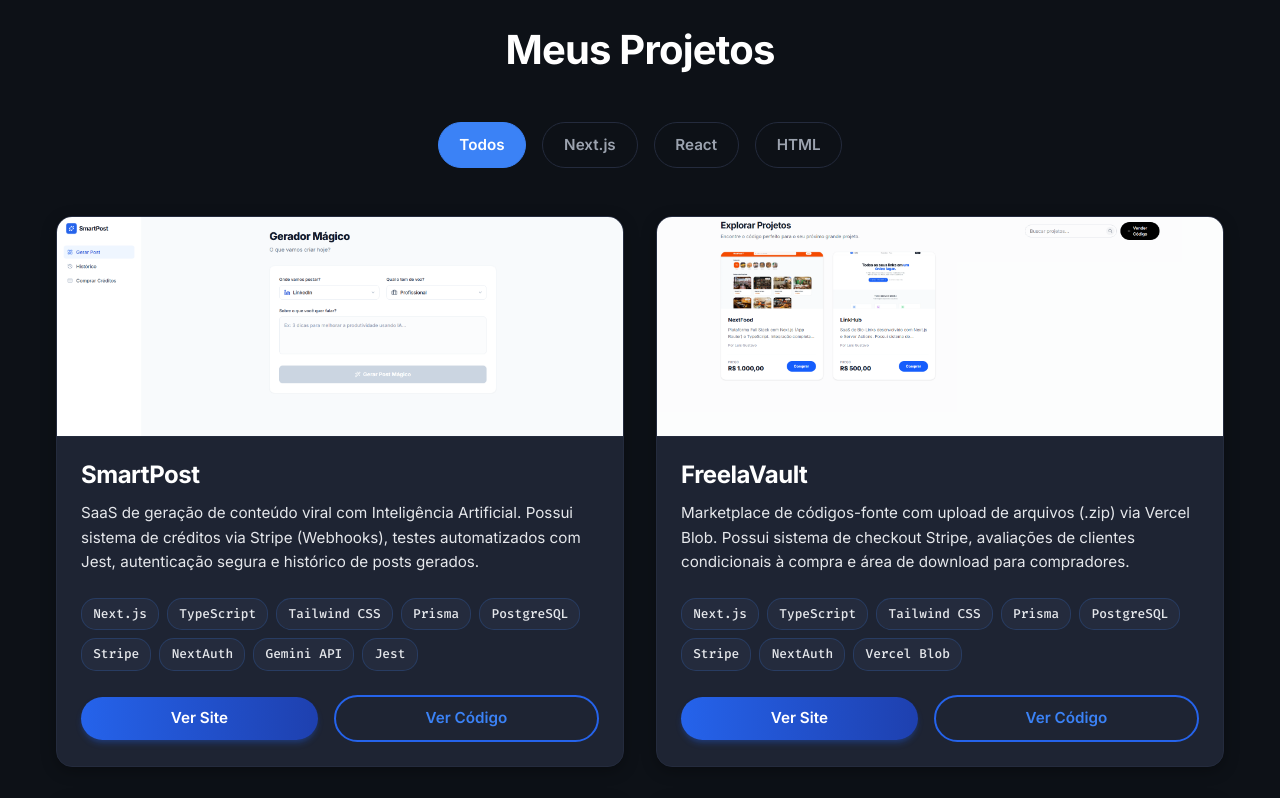
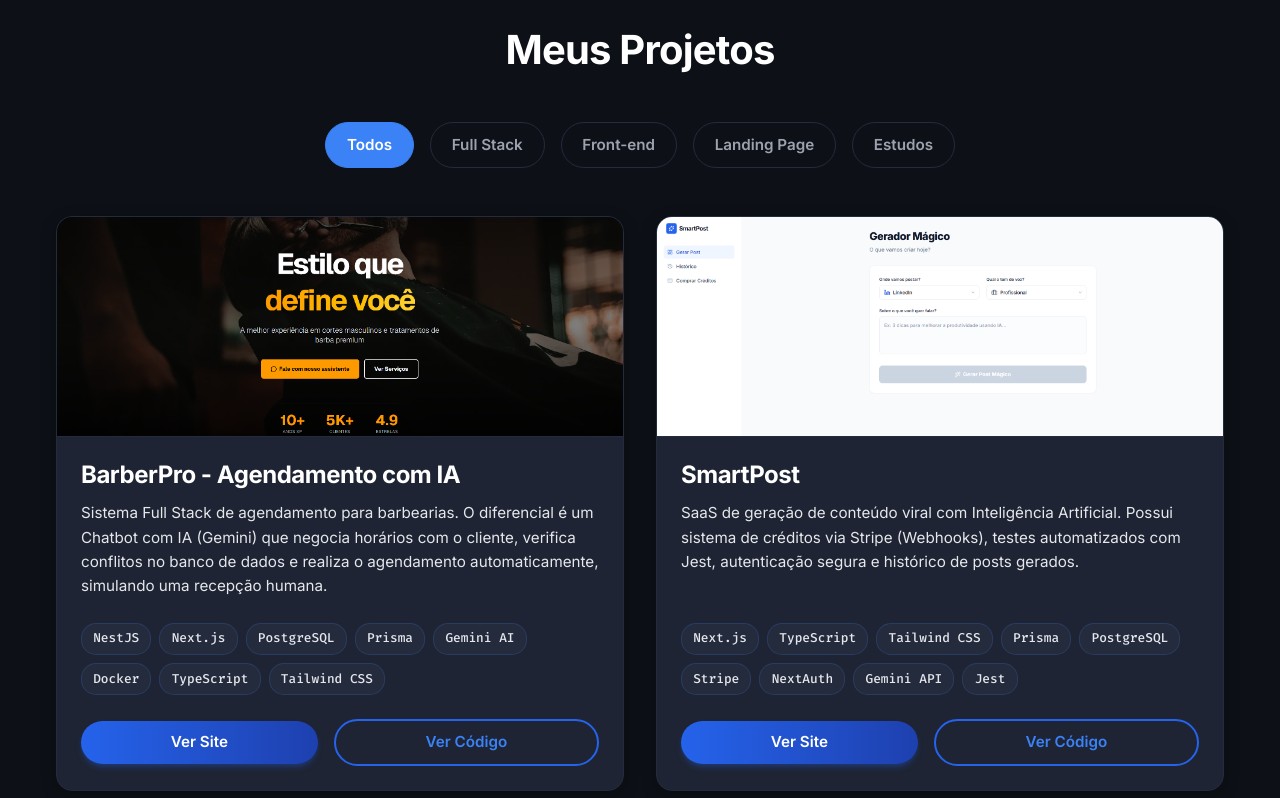
Before and after one commit to JoaoAndreotti90/meu-portfolio, a React (Vite) app: page / in a window 1280 px wide. Shown: the part 1500-2298 px from the top of the page. Built offline with nearby package versions, Linux system fonts and the light colour scheme.

Commit message:
atualizado 30.01

```diff
--- a/src/components/Pages/Projects/Projects.jsx
+++ b/src/components/Pages/Projects/Projects.jsx
@@ -2,6 +2,26 @@ import React, { useState } from "react";
 import "./Projects.css";
 
 const allProjectsData = [
+  {
+    id: 18,
+    title: "BarberPro - Agendamento com IA",
+    description:
+      "Sistema Full Stack de agendamento para barbearias. O diferencial é um Chatbot com IA (Gemini) que negocia horários com o cliente, verifica conflitos no banco de dados e realiza o agendamento automaticamente, simulando uma recepção humana.",
+    imageUrl: "/sites/site18.png",
+    siteUrl: "https://barber-pro-omega.vercel.app/",
+    githubUrl: "https://github.com/JoaoAndreotti90/BarberPro",
+    tags: [
+      "NestJS",
+      "Next.js",
+      "PostgreSQL",
+      "Prisma",
+      "Gemini AI",
+      "Docker",
+      "TypeScript",
+      "Tailwind CSS",
+    ],
+    category: "Full Stack",
+  },
   {
     id: 17,
     title: "SmartPost",
@@ -21,7 +41,7 @@ const allProjectsData = [
       "Gemini API",
       "Jest",
     ],
-    category: "Next",
+    category: "Full Stack",
   },
   {
     id: 16,
@@ -41,7 +61,7 @@ const allProjectsData = [
       "NextAuth",
       "Vercel Blob",
     ],
-    category: "Next",
+    category: "Full Stack",
   },
   {
     id: 15,
@@ -60,7 +80,7 @@ const allProjectsData = [
       "Stripe",
       "NextAuth",
     ],
-    category: "Next",
+    category: "Full Stack",
   },
   {
     id: 14,
@@ -78,7 +98,7 @@ const allProjectsData = [
       "PostgreSQL",
       "Stripe",
     ],
-    category: "Next",
+    category: "Full Stack",
   },
   {
     id: 13,
@@ -89,7 +109,7 @@ const allProjectsData = [
     siteUrl: "https://cineflix-ruddy.vercel.app/",
     githubUrl: "https://github.com/JoaoAndreotti90/cineflix",
     tags: ["React", "Tailwind CSS", "API"],
-    category: "React",
+    category: "Front-end",
   },
   {
     id: 12,
@@ -100,7 +120,7 @@ const allProjectsData = [
     siteUrl: "https://estoque-git-main-joao-andreottis-projects.vercel.app/",
     githubUrl: "https://github.com/JoaoAndreotti90/estoque",
     tags: ["React", "Tailwind CSS"],
-    category: "React",
+    category: "Estudos",
   },
   {
     id: 11,
@@ -111,7 +131,7 @@ const allProjectsData = [
     siteUrl: "https://taskflow-sepia-psi.vercel.app/",
     githubUrl: "https://github.com/JoaoAndreotti90/taskflow",
     tags: ["React", "Supabase", "CSS", "Full-Stack"],
-    category: "React",
+    category: "Full Stack",
   },
   {
     id: 10,
@@ -122,7 +142,7 @@ const allProjectsData = [
     siteUrl: "https://aura-pro-sigma.vercel.app/",
     githubUrl: "https://github.com/JoaoAndreotti90/AuraPro",
     tags: ["React", "CSS"],
-    category: "React",
+    category: "Landing Page",
   },
   {
     id: 9,
@@ -133,7 +153,7 @@ const allProjectsData = [
     siteUrl: "https://doutor-certo.vercel.app/",
     githubUrl: "https://github.com/JoaoAndreotti90/DoutorCerto",
     tags: ["React", "Supabase", "CSS", "Full-Stack"],
-    category: "React",
+    category: "Full Stack",
   },
   {
     id: 1,
@@ -144,7 +164,7 @@ const allProjectsData = [
     siteUrl: "https://pixel-feed-peach.vercel.app/login",
     githubUrl: "https://github.com/JoaoAndreotti90/PixelFeed",
     tags: ["React", "Supabase", "CSS", "Full-Stack"],
-    category: "React",
+    category: "Full Stack",
   },
   {
     id: 2,
@@ -155,7 +175,7 @@ const allProjectsData = [
     siteUrl: "https://mini-blog-kappa-beryl.vercel.app/",
     githubUrl: "https://github.com/JoaoAndreotti90/Mini-blog",
     tags: ["React", "Supabase", "CSS", "Full-Stack"],
-    category: "React",
+    category: "Full Stack",
   },
   {
     id: 3,
@@ -166,7 +186,7 @@ const allProjectsData = [
     siteUrl: "https://meu-portfolio-two-ruby.vercel.app/",
     githubUrl: "https://github.com/JoaoAndreotti90/meu-portfolio",
     tags: ["React", "CSS", "bootstrap"],
-    category: "React",
+    category: "Front-end",
   },
   {
     id: 4,
@@ -177,7 +197,7 @@ const allProjectsData = [
     siteUrl: "https://job-finder-front.vercel.app/",
     githubUrl: "https://github.com/JoaoAndreotti90/job-finder-front",
     tags: ["React", "Node.js", "CSS", "Full-Stack"],
-    category: "React",
+    category: "Full Stack",
   },
 
   {
@@ -189,7 +209,7 @@ const allProjectsData = [
     siteUrl: "http://crud-react-joao.vercel.app/",
     githubUrl: "https://github.com/JoaoAndreotti90/crud-react",
     tags: ["React", "Node.js", "CSS", "bootstrap", "Full-Stack"],
-    category: "React",
+    category: "Estudos",
   },
 
   {
@@ -201,7 +221,7 @@ const allProjectsData = [
     siteUrl: "https://loja-esportiva-ten.vercel.app/",
     githubUrl: "https://github.com/JoaoAndreotti90/loja-esportiva",
     tags: ["HTML", "CSS", "JS"],
-    category: "HTML/CSS",
+    category: "Landing Page",
   },
 
   {
@@ -213,7 +233,7 @@ const allProjectsData = [
     siteUrl: "https://ser-digital-omega.vercel.app/",
     githubUrl: "https://github.com/JoaoAndreotti90/Ser-Digital",
     tags: ["HTML", "CSS"],
-    category: "HTML/CSS",
+    category: "Landing Page",
   },
   {
     id: 8,
@@ -224,7 +244,7 @@ const allProjectsData = [
     siteUrl: "https://jogo-palavras.vercel.app/",
     githubUrl: "https://github.com/JoaoAndreotti90/Jogo-Palavras",
     tags: ["React", "CSS"],
-    category: "React",
+    category: "Estudos",
   },
 ];
 
@@ -249,24 +269,30 @@ const Projects = () => {
           Todos
         </button>
         <button
-          className={`filter-btn ${activeFilter === "Next" ? "active" : ""}`}
-          onClick={() => setActiveFilter("Next")}
+          className={`filter-btn ${activeFilter === "Full Stack" ? "active" : ""}`}
+          onClick={() => setActiveFilter("Full Stack")}
         >
-          Next.js
+          Full Stack
         </button>
         <button
-          className={`filter-btn ${activeFilter === "React" ? "active" : ""}`}
-          onClick={() => setActiveFilter("React")}
+          className={`filter-btn ${activeFilter === "Front-end" ? "active" : ""}`}
+          onClick={() => setActiveFilter("Front-end")}
         >
-          React
+          Front-end
+        </button>
+        <button
+          className={`filter-btn ${activeFilter === "Landing Page" ? "active" : ""}`}
+          onClick={() => setActiveFilter("Landing Page")}
+        >
+          Landing Page
         </button>
         <button
           className={`filter-btn ${
-            activeFilter === "HTML/CSS" ? "active" : ""
+            activeFilter === "Estudos" ? "active" : ""
           }`}
-          onClick={() => setActiveFilter("HTML/CSS")}
+          onClick={() => setActiveFilter("Estudos")}
         >
-          HTML
+          Estudos
         </button>
       </div>
 
```
Also changed, not shown: public/sites/site18.png (added).
